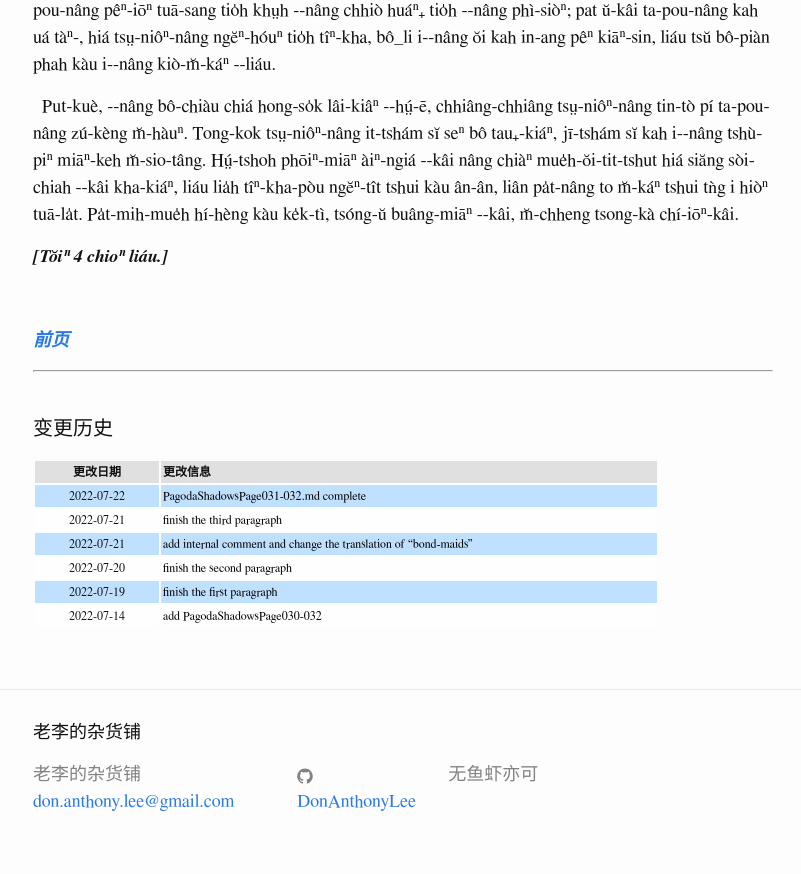
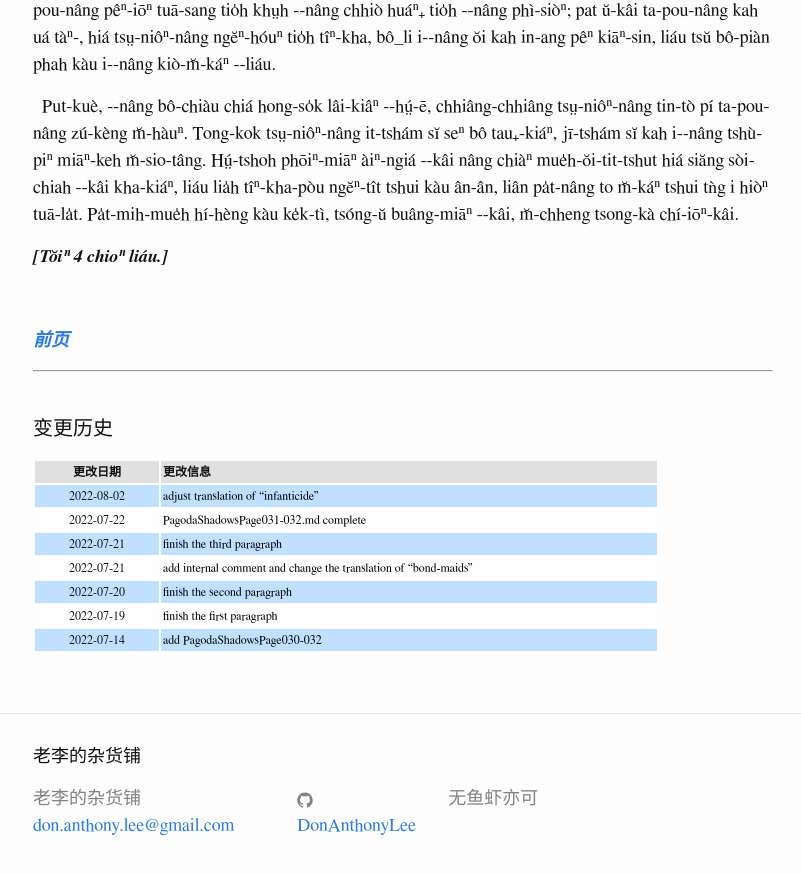
Before and after one commit to DonAnthonyLee/DonAnthonyLee.github.io, a Jekyll site: the page built from docs/puj/PagodaShadowsPage031-032.md, in a window 1280 px wide and 900 px high, scrolled down 922 px. Shown: the top 874 px of the window, without its empty margins (237-1038 px from the left). Built offline with Jekyll 4.4.1, drawn with Linux system fonts in a browser that asks for light colours; some web fonts are replaced.

Commit message:
update changelog of PagodaShadows031-032 (IGNORE_CHANGELOG)

```diff
--- a/docs/puj/PagodaShadowsPage031-032.md
+++ b/docs/puj/PagodaShadowsPage031-032.md
@@ -83,6 +83,7 @@
 
 | 更改日期 | 更改信息 |
 | --- | --- |
+| 2022-08-02 | <a href="https://github.com/DonAnthonyLee/DonAnthonyLee.github.io/commit/76a7c518a69ebe1321b7385398eea9a55413fcdf" target="_blank">adjust translation of "infanticide"</a> |
 | 2022-07-22 | <a href="https://github.com/DonAnthonyLee/DonAnthonyLee.github.io/commit/832935404b5c15a5f76e1a38239f6f737bbd85d5" target="_blank">PagodaShadowsPage031-032.md complete</a> |
 | 2022-07-21 | <a href="https://github.com/DonAnthonyLee/DonAnthonyLee.github.io/commit/a4c6ee45e44a1e21025563d7654e81d01cc11158" target="_blank">finish the third paragraph</a> |
 | 2022-07-21 | <a href="https://github.com/DonAnthonyLee/DonAnthonyLee.github.io/commit/0b138ac98862d6867bd491a732902b54afb724dd" target="_blank">add internal comment and change the translation of "bond-maids"</a> |
```
